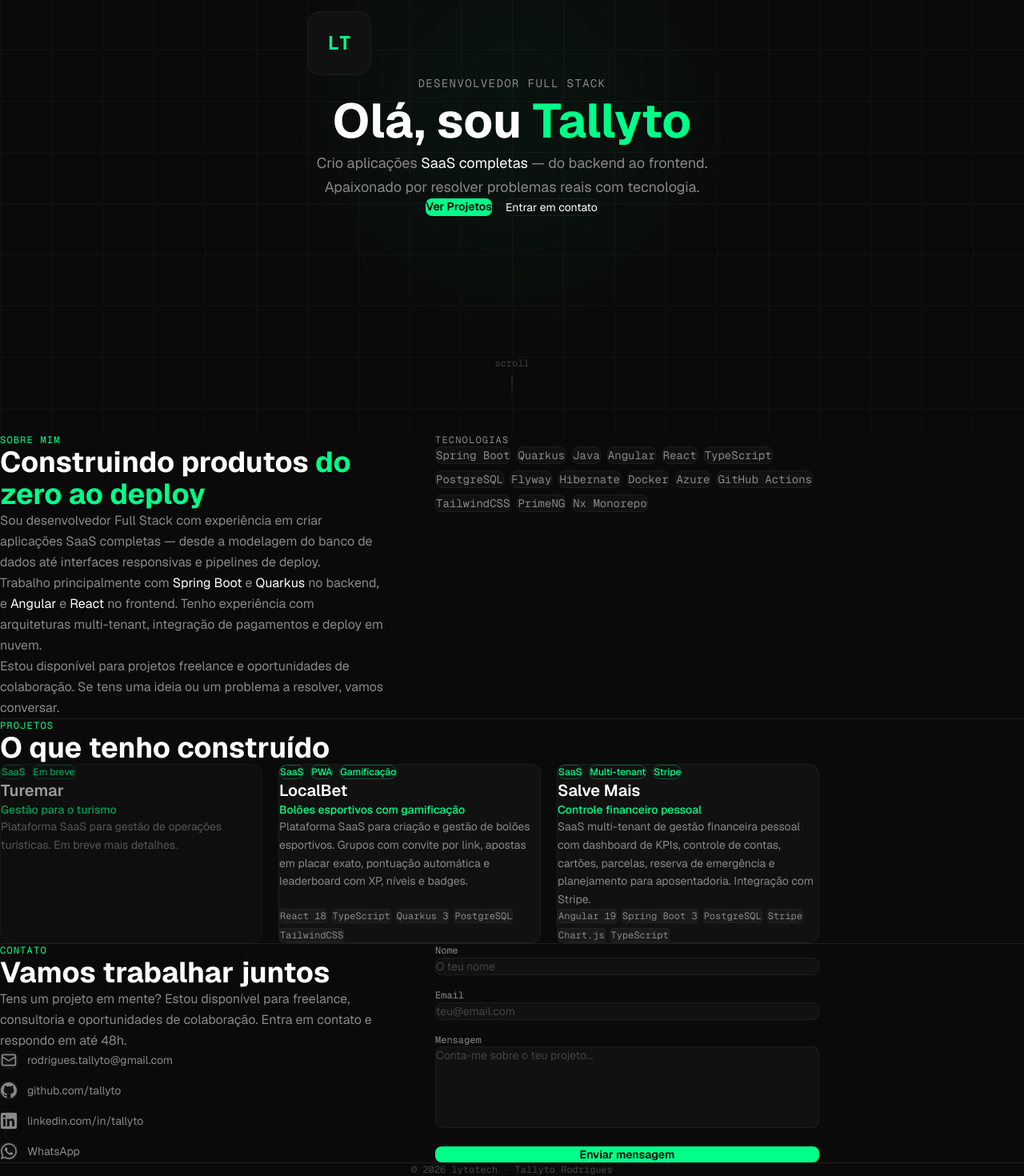
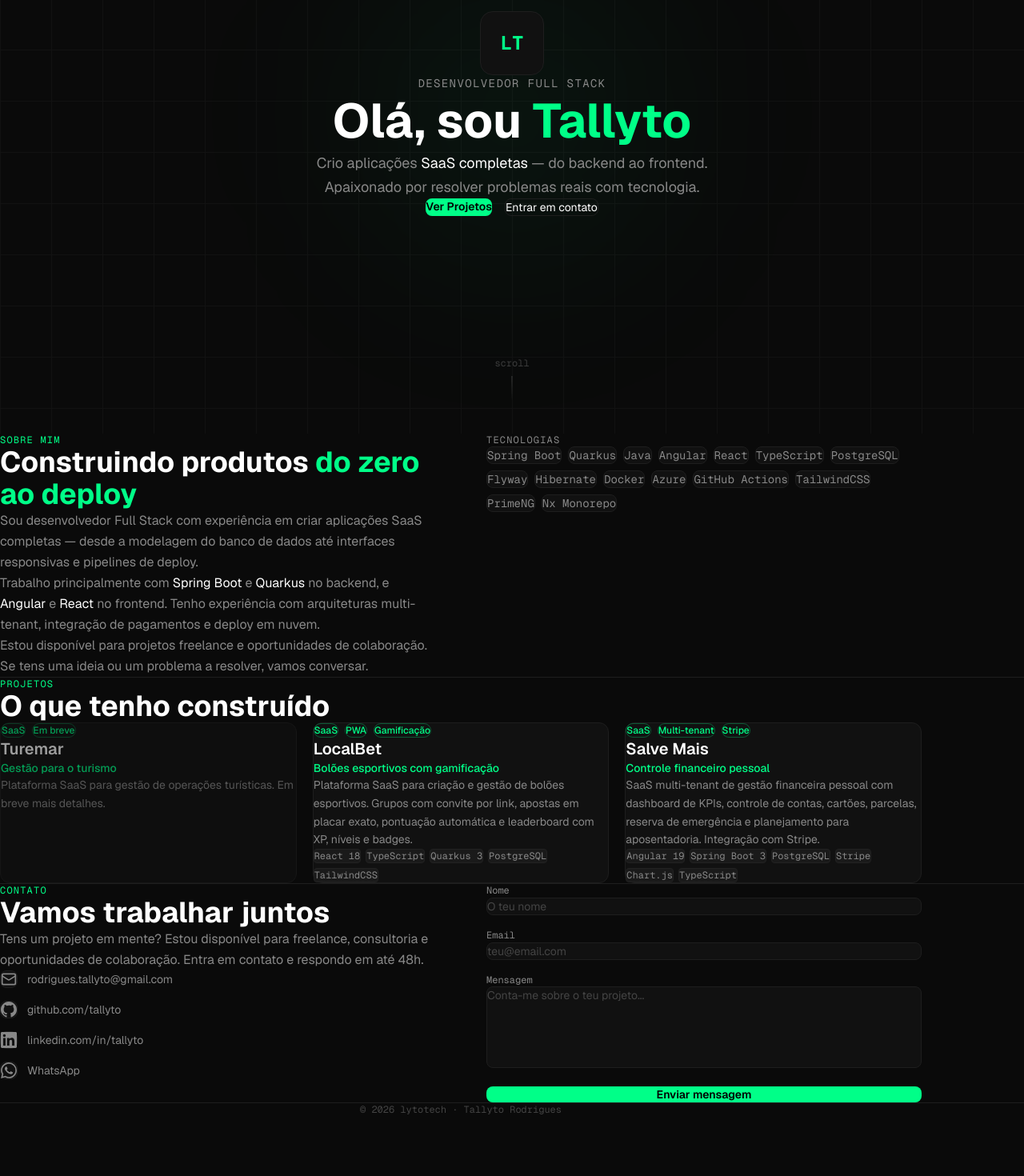
Before and after one commit to lytotech/lytotech, a Next.js app: page / in a window 1280 px wide. Shown: the part 258-1728 px from the top of the page at 80% size. After the commit the page ends 1653 px from the top, so only its background shows below. Built offline with nearby package versions, Linux system fonts and the light colour scheme.

Commit message:
fix: aplicar Container consistente em todas as seções

```diff
--- a/src/app/page.tsx
+++ b/src/app/page.tsx
@@ -3,6 +3,7 @@ import { Hero } from "@/components/sections/Hero";
 import { About } from "@/components/sections/About";
 import { Projects } from "@/components/sections/Projects";
 import { Contact } from "@/components/sections/Contact";
+import { Container } from "@/components/ui/Container";
 
 export default function Home() {
   return (
@@ -14,10 +15,12 @@ export default function Home() {
         <Projects />
         <Contact />
       </main>
-      <footer className="border-t border-[#1e1e1e] py-6 px-6 text-center">
-        <p className="text-xs text-[#444] font-mono">
-          © {new Date().getFullYear()} lytotech · Tallyto Rodrigues
-        </p>
+      <footer className="border-t border-[#1e1e1e] py-6">
+        <Container className="text-center">
+          <p className="text-xs text-[#444] font-mono">
+            © {new Date().getFullYear()} lytotech · Tallyto Rodrigues
+          </p>
+        </Container>
       </footer>
     </>
   );
--- a/src/components/Navbar.tsx
+++ b/src/components/Navbar.tsx
@@ -25,7 +25,7 @@ export function Navbar() {
           : "bg-transparent"
       }`}
     >
-      <nav className="max-w-5xl mx-auto px-6 h-16 flex items-center justify-between">
+      <nav className="max-w-6xl mx-auto px-4 sm:px-6 lg:px-8 h-16 flex items-center justify-between">
         <a
           href="#hero"
           className="text-[#00ff88] font-mono font-bold text-lg tracking-tight"
--- a/src/components/sections/About.tsx
+++ b/src/components/sections/About.tsx
@@ -1,21 +1,18 @@
+import { Container } from "@/components/ui/Container";
+
 const skills = [
-  // Backend
   "Spring Boot",
   "Quarkus",
   "Java",
-  // Frontend
   "Angular",
   "React",
   "TypeScript",
-  // Data
   "PostgreSQL",
   "Flyway",
   "Hibernate",
-  // DevOps / Cloud
   "Docker",
   "Azure",
   "GitHub Actions",
-  // Tools
   "TailwindCSS",
   "PrimeNG",
   "Nx Monorepo",
@@ -23,8 +20,8 @@ const skills = [
 
 export function About() {
   return (
-    <section id="about" className="py-24 px-6">
-      <div className="max-w-5xl mx-auto">
+    <section id="about" className="py-24">
+      <Container>
         <div className="grid md:grid-cols-2 gap-16 items-start">
           {/* Text */}
           <div>
@@ -75,7 +72,7 @@ export function About() {
             </div>
           </div>
         </div>
-      </div>
+      </Container>
     </section>
   );
 }
--- a/src/components/sections/Contact.tsx
+++ b/src/components/sections/Contact.tsx
@@ -1,6 +1,7 @@
 "use client";
 
 import { useState } from "react";
+import { Container } from "@/components/ui/Container";
 
 // Create a free form at https://formspree.io and replace this with your form ID
 const FORMSPREE_ID = "YOUR_FORM_ID";
@@ -77,9 +78,9 @@ export function Contact() {
   return (
     <section
       id="contact"
-      className="py-24 px-6 border-t border-[#1e1e1e]"
+      className="py-24 border-t border-[#1e1e1e]"
     >
-      <div className="max-w-5xl mx-auto">
+      <Container>
         <div className="grid md:grid-cols-2 gap-16">
           {/* Left: info */}
           <div>
@@ -219,7 +220,7 @@ export function Contact() {
             )}
           </div>
         </div>
-      </div>
+      </Container>
     </section>
   );
 }
--- a/src/components/sections/Hero.tsx
+++ b/src/components/sections/Hero.tsx
@@ -1,8 +1,10 @@
+import { Container } from "@/components/ui/Container";
+
 export function Hero() {
   return (
     <section
       id="hero"
-      className="min-h-screen flex flex-col items-center justify-center relative px-6 pt-16"
+      className="min-h-screen flex flex-col items-center justify-center relative pt-16"
     >
       {/* Subtle grid background */}
       <div
@@ -17,9 +19,9 @@ export function Hero() {
       {/* Accent glow */}
       <div className="absolute top-1/2 left-1/2 -translate-x-1/2 -translate-y-1/2 w-96 h-96 bg-[#00ff88]/5 rounded-full blur-[120px] pointer-events-none" />
 
-      <div className="relative z-10 text-center max-w-2xl mx-auto">
+      <Container className="relative z-10 flex flex-col items-center text-center">
         {/* Avatar monogram */}
-        <div className="w-20 h-20 rounded-2xl bg-[#111111] border border-[#1e1e1e] flex items-center justify-center mx-auto mb-8">
+        <div className="w-20 h-20 rounded-2xl bg-[#111111] border border-[#1e1e1e] flex items-center justify-center mb-8">
           <span className="text-2xl font-bold font-mono text-[#00ff88]">
             LT
           </span>
@@ -37,7 +39,7 @@ export function Hero() {
         </h1>
 
         {/* Subtitle */}
-        <p className="text-lg text-[#888888] leading-relaxed mb-10 max-w-lg mx-auto">
+        <p className="text-lg text-[#888888] leading-relaxed mb-10 max-w-xl">
           Crio aplicações{" "}
           <span className="text-white">SaaS completas</span> — do backend ao
           frontend. Apaixonado por resolver problemas reais com tecnologia.
@@ -58,7 +60,7 @@ export function Hero() {
             Entrar em contato
           </a>
         </div>
-      </div>
+      </Container>
 
       {/* Scroll hint */}
       <div className="absolute bottom-10 left-1/2 -translate-x-1/2 flex flex-col items-center gap-2 opacity-40">
--- a/src/components/sections/Projects.tsx
+++ b/src/components/sections/Projects.tsx
@@ -1,10 +1,11 @@
 import { projects } from "@/data/projects";
 import { ProjectCard } from "@/components/ui/ProjectCard";
+import { Container } from "@/components/ui/Container";
 
 export function Projects() {
   return (
-    <section id="projects" className="py-24 px-6 border-t border-[#1e1e1e]">
-      <div className="max-w-5xl mx-auto">
+    <section id="projects" className="py-24 border-t border-[#1e1e1e]">
+      <Container>
         <div className="mb-12">
           <p className="text-xs font-mono text-[#00ff88] mb-3 tracking-widest uppercase">
             Projetos
@@ -19,7 +20,7 @@ export function Projects() {
             <ProjectCard key={project.id} project={project} />
           ))}
         </div>
-      </div>
+      </Container>
     </section>
   );
 }
--- /dev/null
+++ b/src/components/ui/Container.tsx
@@ -0,0 +1,12 @@
+interface ContainerProps {
+  children: React.ReactNode;
+  className?: string;
+}
+
+export function Container({ children, className = "" }: ContainerProps) {
+  return (
+    <div className={`max-w-6xl mx-auto px-4 sm:px-6 lg:px-8 ${className}`}>
+      {children}
+    </div>
+  );
+}
```
